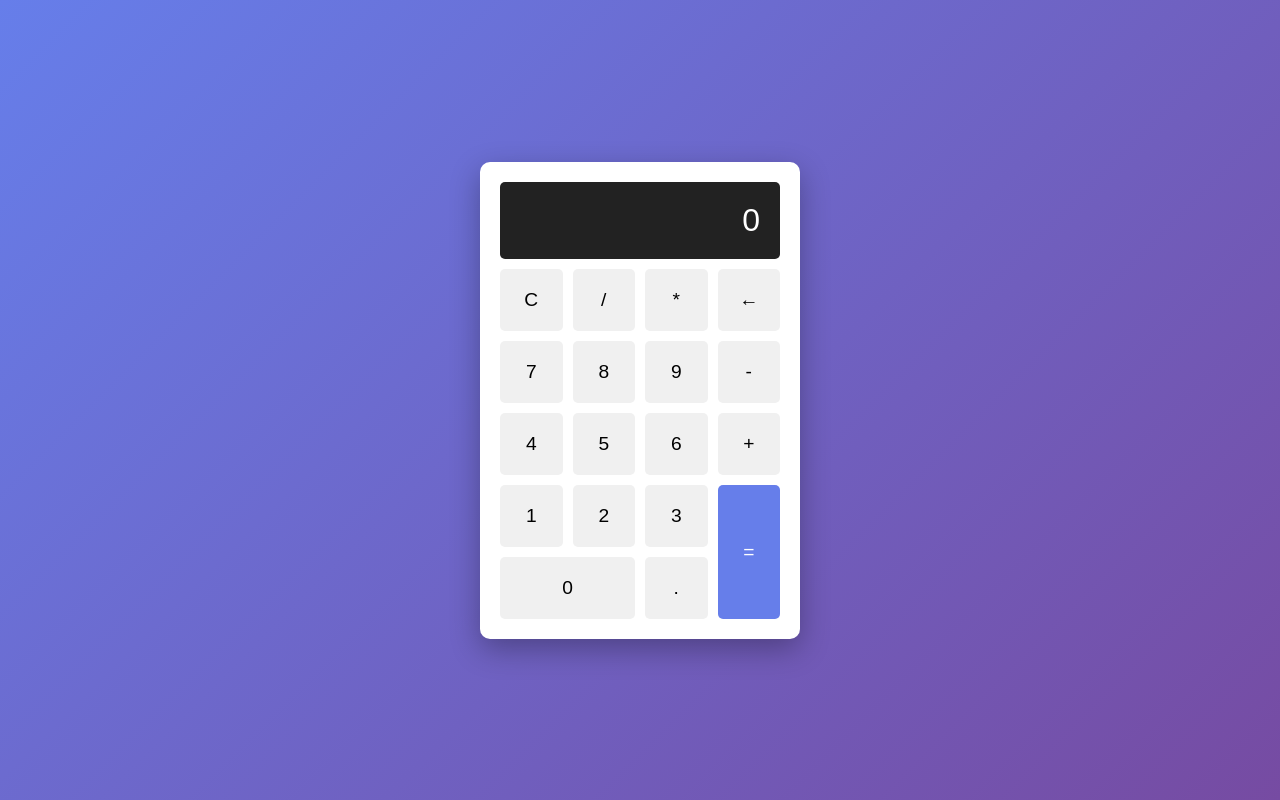
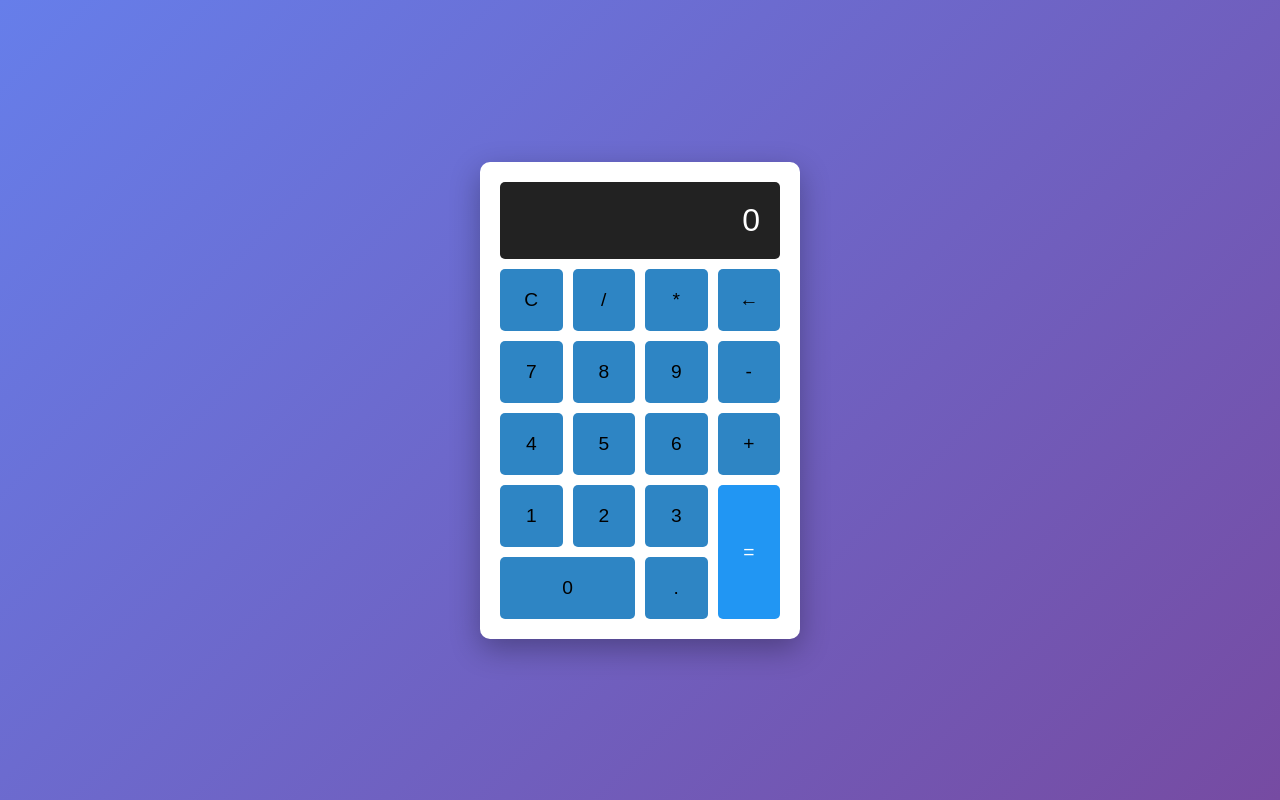
Before and after one commit to vincentLu96/calculator-app, a plain HTML site: page index.html in a window 1280 px wide. Drawn offline with Linux system fonts and the light colour scheme.

Commit message:
Update button colors to blue theme

```diff
--- a/style.css
+++ b/style.css
@@ -43,14 +43,14 @@ button {
     padding: 20px;
     font-size: 1.2em;
     border: none;
-    background: #f0f0f0;
+    background: #2e85c4;
     border-radius: 5px;
     cursor: pointer;
     transition: all 0.3s;
 }
 
 button:hover {
-    background: #e0e0e0;
+    background: #bbdefb;
 }
 
 button:active {
@@ -58,7 +58,7 @@ button:active {
 }
 
 .equals {
-    background: #667eea;
+    background: #2196f3;
     color: white;
     grid-row: span 2;
 }
```
